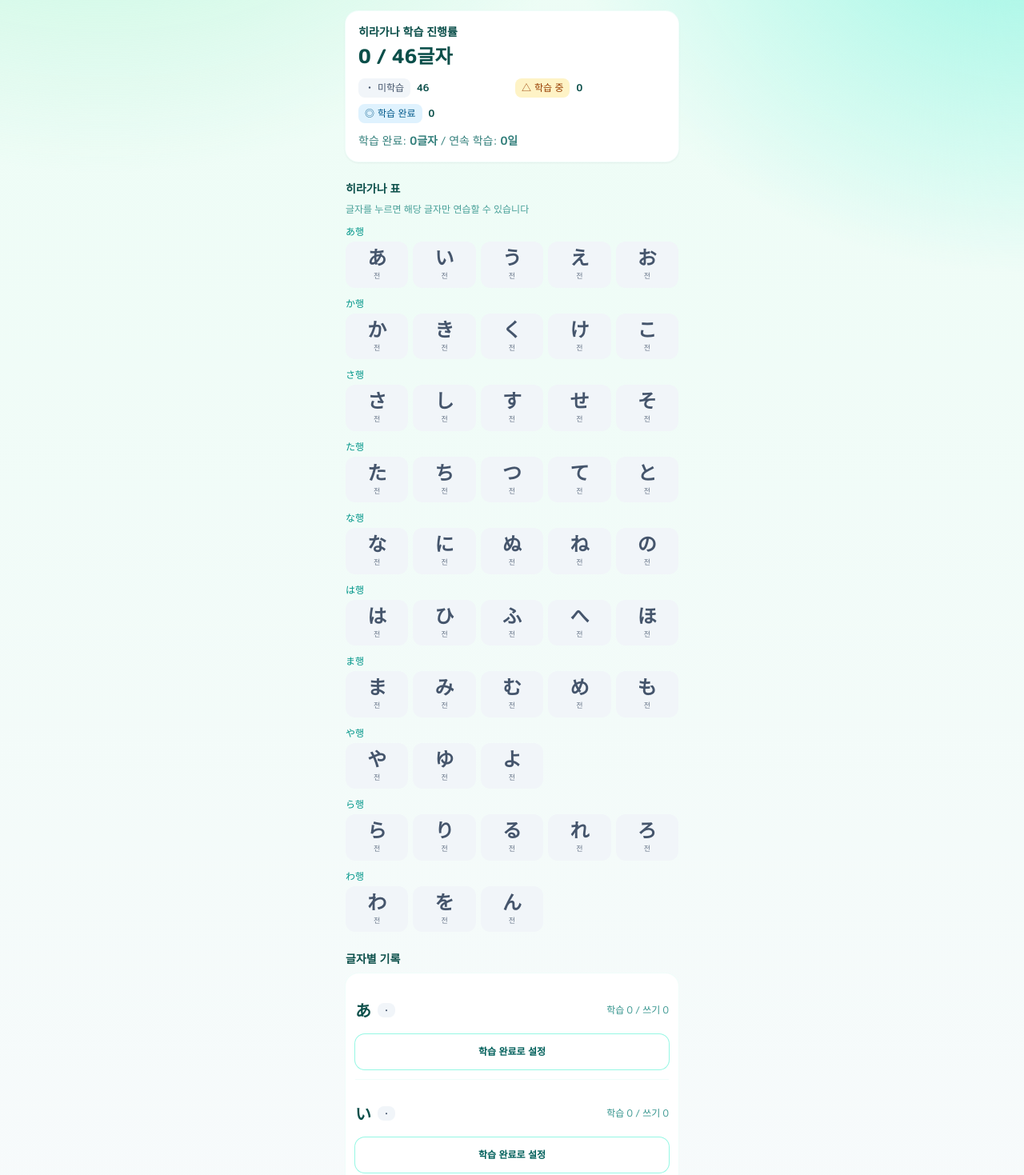
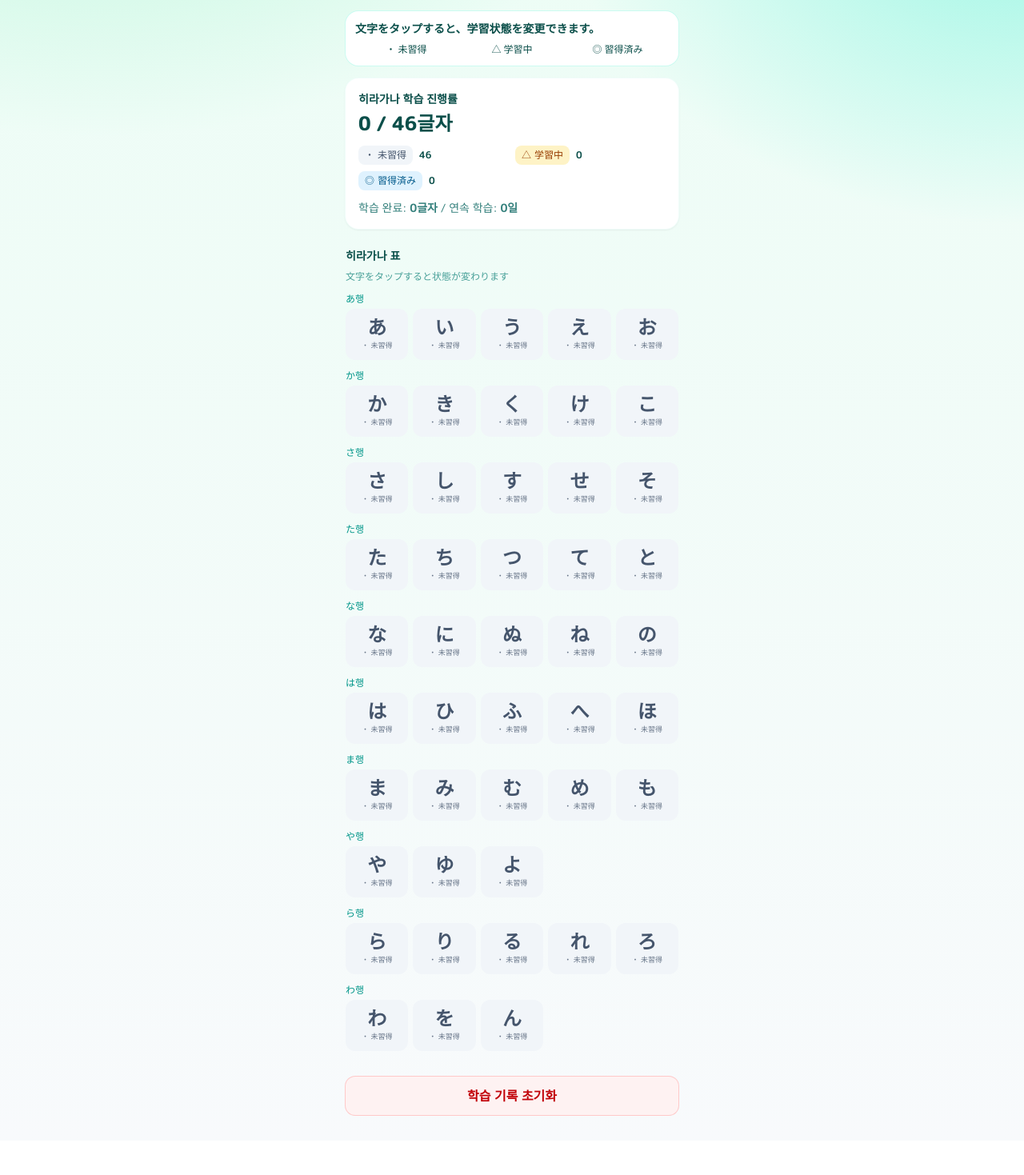
Before and after one commit to doyourbest102/hiragana-training, a React (Vite) app: page /progress in a window 1280 px wide. Shown: the part 142-1611 px from the top of the page at 80% size. After the commit the page ends 1568 px from the top, so only its background shows below. Built offline with nearby package versions, Linux system fonts and the light colour scheme.

Commit message:
学習記録の仕様変更

```diff
--- a/src/components/StatusBadge.tsx
+++ b/src/components/StatusBadge.tsx
@@ -4,22 +4,22 @@ const STATUS_STYLES: Record<
   LearningStatus,
   { bg: string; label: string; shortLabel: string; icon: string }
 > = {
-  未学習: {
+  未習得: {
     bg: 'bg-slate-100 text-slate-600',
-    label: '미학습',
-    shortLabel: '전',
+    label: '未習得',
+    shortLabel: '未習得',
     icon: '・',
   },
   学習中: {
     bg: 'bg-amber-100 text-amber-800',
-    label: '학습 중',
-    shortLabel: '중',
+    label: '学習中',
+    shortLabel: '学習中',
     icon: '△',
   },
   習得済み: {
     bg: 'bg-sky-100 text-sky-800',
-    label: '학습 완료',
-    shortLabel: '완',
+    label: '習得済み',
+    shortLabel: '習得済み',
     icon: '◎',
   },
 }
--- a/src/pages/ProgressPage.tsx
+++ b/src/pages/ProgressPage.tsx
@@ -1,5 +1,5 @@
 import { useState } from 'react'
-import { useNavigate, useSearchParams } from 'react-router-dom'
+import { useSearchParams } from 'react-router-dom'
 import { ConfirmDialog } from '../components/ConfirmDialog'
 import { Layout } from '../components/Layout'
 import { StatusBadge, STATUS_STYLES } from '../components/StatusBadge'
@@ -8,14 +8,14 @@ import {
   groupByRow,
   isCharacterScript,
 } from '../data/characters'
+import { getNextLearningStatus } from '../services/storage'
 import { useLearningStore } from '../store/LearningContext'
 import type { CharacterScript, LearningStatus } from '../types'
 
 /** 学習記録画面 */
 export function ProgressPage() {
-  const navigate = useNavigate()
   const [searchParams, setSearchParams] = useSearchParams()
-  const { summary, getProgress, getStatus, setMastered, resetAll } =
+  const { summary, getProgress, getStatus, cycleStatus, resetAll } =
     useLearningStore()
   const [confirmOpen, setConfirmOpen] = useState(false)
   const scriptParam = searchParams.get('script') ?? undefined
@@ -31,14 +31,13 @@ export function ProgressPage() {
       acc[s] += 1
       return acc
     },
-    { 未学習: 0, 学習中: 0, 習得済み: 0 } as Record<LearningStatus, number>,
+    { 未習得: 0, 学習中: 0, 習得済み: 0 } as Record<LearningStatus, number>,
   )
-  const learnedCount = characters.filter((character) => {
-    const progress = getProgress(character.id)
-    return progress.writeCount > 0 || progress.isMastered
-  }).length
+  const learnedCount = characters.filter(
+    (character) => getStatus(character.id) !== '未習得',
+  ).length
   const masteredCount = characters.filter(
-    (character) => getProgress(character.id).isMastered,
+    (character) => getStatus(character.id) === '習得済み',
   ).length
   const scriptLabel = activeScript === 'hiragana' ? '히라가나' : '가타카나'
 
@@ -68,6 +67,15 @@ export function ProgressPage() {
         })}
       </div>
 
+      <section className="mb-4 rounded-2xl bg-white p-3 text-sm text-teal-900 ring-1 ring-teal-100">
+        <p className="font-bold">文字をタップすると、学習状態を変更できます。</p>
+        <ul className="mt-2 grid grid-cols-3 gap-1 text-center text-xs">
+          <li>・ 未習得</li>
+          <li>△ 学習中</li>
+          <li>◎ 習得済み</li>
+        </ul>
+      </section>
+
       {/* 全体進捗 */}
       <section className="rounded-2xl bg-white p-4 shadow-sm ring-1 ring-teal-50">
         <h2 className="text-sm font-bold text-teal-900">
@@ -94,7 +102,7 @@ export function ProgressPage() {
       <section className="mt-6" aria-label={`${scriptLabel} 표`}>
         <h2 className="mb-2 text-sm font-bold text-teal-900">{scriptLabel} 표</h2>
         <p className="mb-3 text-xs text-teal-700/70">
-          글자를 누르면 해당 글자만 연습할 수 있습니다
+          文字をタップすると状態が変わります
         </p>
 
         <div className="space-y-3">
@@ -106,22 +114,21 @@ export function ProgressPage() {
                   const progress = getProgress(c.id)
                   const status = getStatus(c.id)
                   const style = STATUS_STYLES[status]
+                  const nextStatus = getNextLearningStatus(status)
 
                   return (
                     <button
                       key={c.id}
                       type="button"
-                      onClick={() =>
-                        navigate(`/study/${activeScript}/single/${c.id}`)
-                      }
-                      className={`flex flex-col items-center rounded-xl p-2 ${style.bg} transition active:scale-95`}
-                      aria-label={`${c.character}, ${style.label}, 학습 ${progress.studyCount}회`}
+                      onClick={() => cycleStatus(c.id)}
+                      className={`flex min-h-16 flex-col items-center justify-center rounded-xl p-1.5 ${style.bg} transition active:scale-95`}
+                      aria-label={`${c.character}、現在は${style.label}、タップすると${nextStatus}`}
                     >
                       <span className="text-2xl font-extrabold leading-none">
                         {c.character}
                       </span>
                       <span className="mt-1 text-[9px] font-medium opacity-80">
-                        {style.shortLabel}
+                        {style.icon} {style.shortLabel}
                       </span>
                       <span className="sr-only">
                         학습 {progress.studyCount}회, 쓰기 {progress.writeCount}회
@@ -137,54 +144,6 @@ export function ProgressPage() {
             </div>
           ))}
         </div>
-      </section>
-
-      {/* 詳細リスト（選択文字の数値） */}
-      <section className="mt-6" aria-label="글자별 상세">
-        <h2 className="mb-2 text-sm font-bold text-teal-900">글자별 기록</h2>
-        <ul className="max-h-80 space-y-2 overflow-y-auto rounded-2xl bg-white p-3 ring-1 ring-teal-50">
-          {characters.map((c) => {
-            const p = getProgress(c.id)
-            return (
-              <li
-                key={c.id}
-                className="border-b border-teal-50 py-3 text-sm last:border-0"
-              >
-                <div className="flex items-center justify-between gap-2">
-                  <button
-                    type="button"
-                    className="flex min-h-11 items-center gap-2 font-bold text-teal-900"
-                    onClick={() =>
-                      navigate(`/study/${activeScript}/single/${c.id}`)
-                    }
-                    aria-label={`${c.character} 연습하기`}
-                  >
-                    <span className="text-xl">{c.character}</span>
-                    <StatusBadge status={getStatus(c.id)} compact />
-                  </button>
-                  <div className="text-right text-xs text-teal-700/80">
-                    학습 {p.studyCount} / 쓰기 {p.writeCount}
-                  </div>
-                </div>
-                <button
-                  type="button"
-                  aria-pressed={p.isMastered}
-                  aria-label={`${c.character} ${
-                    p.isMastered ? '학습 완료 취소' : '학습 완료로 설정'
-                  }`}
-                  onClick={() => setMastered(c.id, !p.isMastered)}
-                  className={`mt-2 flex min-h-11 w-full items-center justify-center rounded-xl px-3 text-xs font-bold ring-1 ${
-                    p.isMastered
-                      ? 'bg-sky-100 text-sky-800 ring-sky-200'
-                      : 'bg-white text-teal-800 ring-teal-200'
-                  }`}
-                >
-                  {p.isMastered ? '학습 완료 취소' : '학습 완료로 설정'}
-                </button>
-              </li>
-            )
-          })}
-        </ul>
       </section>
 
       <button
--- a/src/services/storage.ts
+++ b/src/services/storage.ts
@@ -6,7 +6,7 @@ import { daysBetween, getTodayString } from '../utils/date'
 const STORAGE_KEY = 'hiragana-training-data'
 
 /** 現在のデータ構造バージョン */
-export const DATA_VERSION = 3
+export const DATA_VERSION = 4
 
 /** v1を含む保存済み進捗の移行入力 */
 interface StoredCharacterProgress {
@@ -17,6 +17,7 @@ interface StoredCharacterProgress {
   incorrectCount?: number
   isWeak?: boolean
   isMastered?: boolean
+  status?: string
 }
 
 interface StoredLearningData {
@@ -34,7 +35,7 @@ export function createEmptyProgress(): CharacterProgress {
   return {
     studyCount: 0,
     writeCount: 0,
-    isMastered: false,
+    status: '未習得',
   }
 }
 
@@ -76,13 +77,26 @@ function normalizeProgress(
   progress: StoredCharacterProgress | undefined,
 ): CharacterProgress {
   if (!progress) return createEmptyProgress()
+  const writeCount = safeCount(progress.writeCount)
+  const legacyMastered =
+    typeof progress.isMastered === 'boolean'
+      ? progress.isMastered
+      : wasLegacyMastered(progress)
+  const status: LearningStatus =
+    progress.status === '学習中' || progress.status === '習得済み'
+      ? progress.status
+      : progress.status === '未習得' || progress.status === '未学習'
+        ? '未習得'
+        : legacyMastered
+          ? '習得済み'
+          : writeCount >= 1
+            ? '学習中'
+            : '未習得'
+
   return {
     studyCount: safeCount(progress.studyCount),
-    writeCount: safeCount(progress.writeCount),
-    isMastered:
-      typeof progress.isMastered === 'boolean'
-        ? progress.isMastered
-        : wasLegacyMastered(progress),
+    writeCount,
+    status,
   }
 }
 
@@ -174,23 +188,28 @@ export function recordStudyDay(data: LearningStoreData): LearningStoreData {
   return next
 }
 
-/** 学習ステータスを算出 */
+/** 保存済みの学習ステータスを取得 */
 export function getLearningStatus(progress: CharacterProgress): LearningStatus {
-  if (progress.isMastered) return '習得済み'
-  if (progress.writeCount >= 1) return '学習中'
-  return '未学習'
+  return progress.status
 }
 
-/** 学習済み文字数（書いた、または手動で習得済みにした文字） */
+/** 学習記録画面で使う状態の循環順 */
+export function getNextLearningStatus(status: LearningStatus): LearningStatus {
+  if (status === '未習得') return '学習中'
+  if (status === '学習中') return '習得済み'
+  return '未習得'
+}
+
+/** 未習得以外の文字数 */
 export function getLearnedCount(data: LearningStoreData): number {
   return Object.values(data.characters).filter(
-    (progress) => progress.writeCount > 0 || progress.isMastered,
+    (progress) => progress.status !== '未習得',
   ).length
 }
 
-/** 手動で習得済みにした文字数 */
+/** 習得済み文字数 */
 export function getMasteredCount(data: LearningStoreData): number {
   return Object.values(data.characters).filter(
-    (progress) => progress.isMastered,
+    (progress) => progress.status === '習得済み',
   ).length
 }
--- a/src/store/LearningContext.tsx
+++ b/src/store/LearningContext.tsx
@@ -13,6 +13,7 @@ import {
   getLearnedCount,
   getLearningStatus,
   getMasteredCount,
+  getNextLearningStatus,
   loadStore,
   recordStudyDay,
   resetStore,
@@ -23,8 +24,8 @@ interface LearningContextValue {
   data: LearningStoreData
   /** 勉強モードで1文字練習したとき */
   recordWriting: (characterId: string, writeTimes: number) => void
-  /** 文字の習得済み状態を手動で変更 */
-  setMastered: (characterId: string, isMastered: boolean) => void
+  /** 学習記録画面で状態を次へ進める */
+  cycleStatus: (characterId: string) => void
   /** 学習セッション開始（連続日数など更新） */
   startSession: () => void
   /** 学習記録をリセット */
@@ -62,6 +63,7 @@ export function LearningProvider({ children }: { children: ReactNode }) {
         ...current,
         writeCount: current.writeCount + writeTimes,
         studyCount: current.studyCount + 1,
+        status: current.status === '未習得' ? '学習中' : current.status,
       }
       return {
         ...prev,
@@ -73,12 +75,12 @@ export function LearningProvider({ children }: { children: ReactNode }) {
     })
   }, [])
 
-  const setMastered = useCallback((characterId: string, isMastered: boolean) => {
+  const cycleStatus = useCallback((characterId: string) => {
     setData((prev) => {
       const current = prev.characters[characterId] ?? createEmptyProgress()
       const updated: CharacterProgress = {
         ...current,
-        isMastered,
+        status: getNextLearningStatus(current.status),
       }
       return {
         ...prev,
@@ -118,7 +120,7 @@ export function LearningProvider({ children }: { children: ReactNode }) {
   const value: LearningContextValue = {
     data,
     recordWriting,
-    setMastered,
+    cycleStatus,
     startSession,
     resetAll,
     summary,
--- a/src/types/index.ts
+++ b/src/types/index.ts
@@ -39,12 +39,12 @@ export interface CharacterProgress {
   studyCount: number
   /** キャンバスに書いた回数 */
   writeCount: number
-  /** 利用者が手動で設定する習得済み状態 */
-  isMastered: boolean
+  /** 書いた回数とは独立して保存する学習状態 */
+  status: LearningStatus
 }
 
 /** 学習ステータス（五十音表の色分け用） */
-export type LearningStatus = '未学習' | '学習中' | '習得済み'
+export type LearningStatus = '未習得' | '学習中' | '習得済み'
 
 /** LocalStorageに保存する全体データ */
 export interface LearningStoreData {
```
Also changed, not shown: 1 other file (tests, documents, lock files or other folders).
